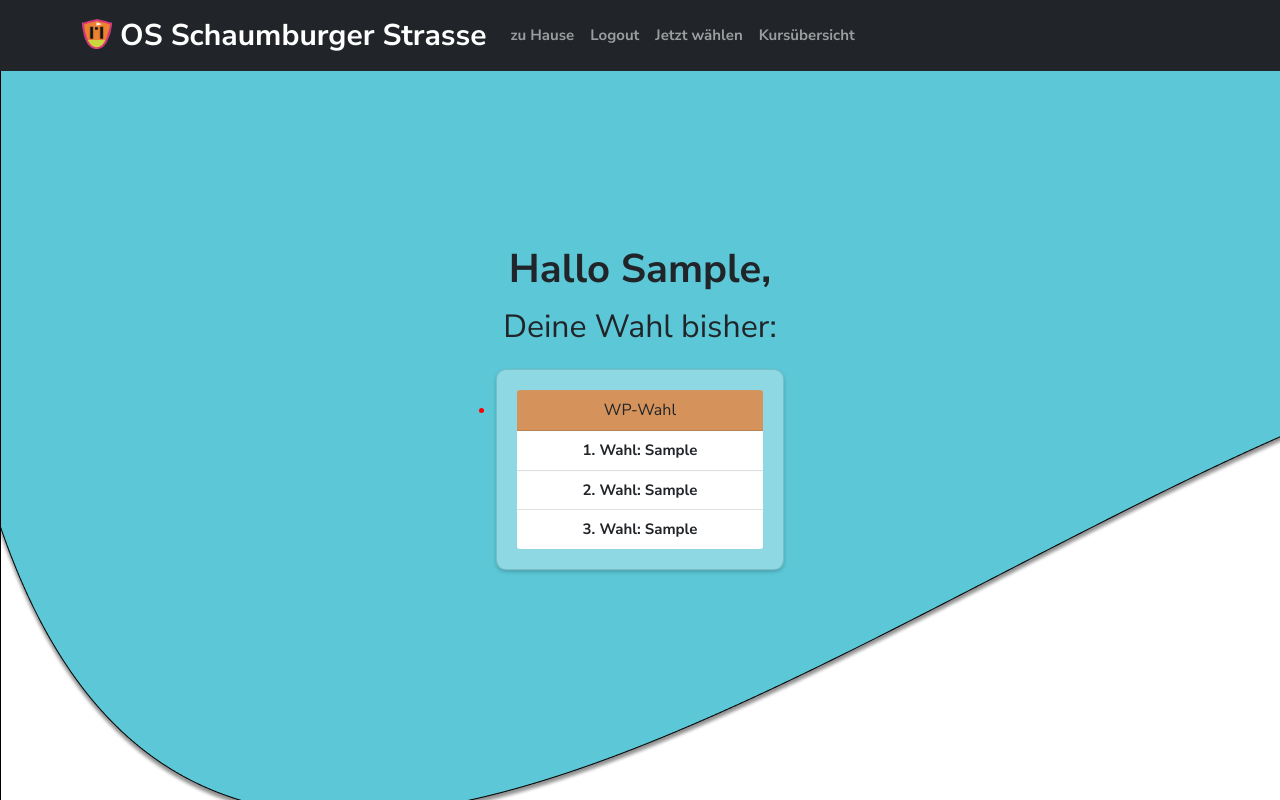
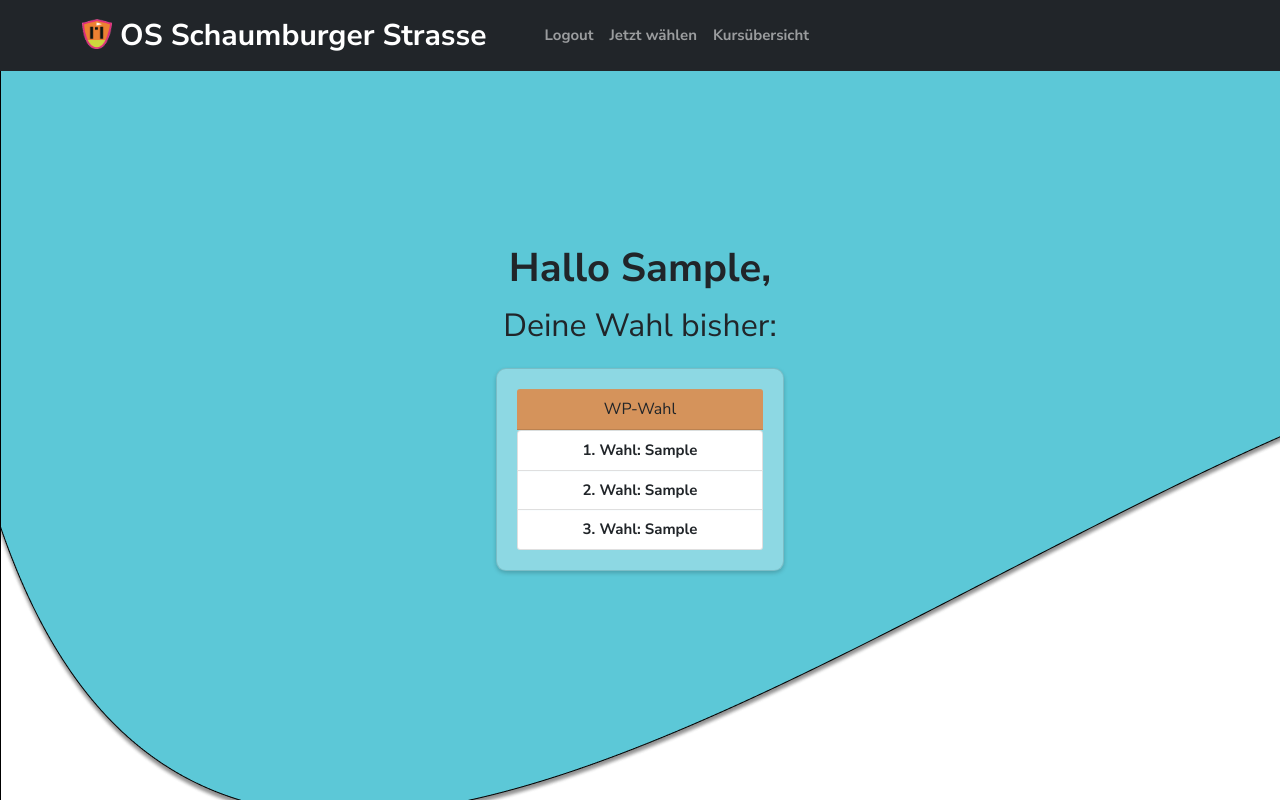
Before and after one commit to Zwennsch/schaumburg-votes, a Flask app: template voting/templates/views/voted.html in a window 1280 px wide. Run offline with Flask 2, Linux system fonts and the light colour scheme; the visitor is signed in with stand-in values (Sample User, id 1); data comes from the database, SQL or seed files in the repository; the template is opened without the code that fills it: most values are stand-ins (such as "Sample title", 1, 10 or a date in 2020).

Commit message:
marker invisible; removed home link

```diff
--- a/voting/static/styles.css
+++ b/voting/static/styles.css
@@ -8,11 +8,6 @@ a {
   font-weight: 700;
   font-size: 15px;
 }
-/*
-html, body{
-    height: 100%
-}
-*/
 .button-container {
   display: flex;
   align-items: center;
@@ -137,12 +132,10 @@ html, body{
   box-shadow: 0 2px 4px rgba(0, 0, 0, 0.2);
   padding: 20px;
 }
-/* TODO: Marker has to be removed somehow*/
 .voted-card::marker {
-  display: none;
-  color: red;
+  /* TODO: Marker has to be removed somehow. This is just a hack */
+  color: rgba(255, 255, 255, 0);
 }
-
 .welcome-logo {
   margin-right: 20px;
 }
--- a/voting/templates/base.html
+++ b/voting/templates/base.html
@@ -19,10 +19,16 @@
     />
     <title>Schaumburg wählt: {% block title %} {% endblock %}</title>
   </head>
-  <body background="{{ url_for('static', filename='desktop_background_main.png') }}">
+  <body
+    background="{{ url_for('static', filename='desktop_background_main.png') }}"
+  >
     <nav class="navbar fixed-top navbar-expand-lg navbar-dark bg-dark">
       <div class="container">
-        <a href="#" class="navbar-brand mb-0">
+        <a
+          href="{{ url_for('views.index') }}"
+          class="navbar-brand mb-0"
+          style="margin-right: 50px"
+        >
           <img
             class="mb-2"
             src="../static/schaumburg_logo.png"
@@ -45,9 +51,11 @@
         <div class="collapse navbar-collapse" id="navbarNav">
           <ul class="navbar-nav">
             <!-- TODO: make a link active depending on the page the user is on-->
-            <li class="nav-item">
-              <a class="nav-link" href="{{ url_for('views.index')}}">zu Hause</a>
-            </li>
+            <!-- <li class="nav-item">
+              <a class="nav-link" href="{{ url_for('views.index')}}"
+                >zu Hause</a
+              >
+            </li> -->
             {% if g.user %}
             <li class="nav-item">
               <a class="nav-link" href="{{ url_for('auth.logout')}}">Logout</a>
@@ -58,7 +66,9 @@
             </li>
             {% endif %}
             <li class="nav-item">
-              <a class="nav-link" href="{{ url_for('views.vote')}}">Jetzt wählen</a>
+              <a class="nav-link" href="{{ url_for('views.vote')}}"
+                >Jetzt wählen</a
+              >
             </li>
             <li class="nav-item">
               <a class="nav-link" href="{{ url_for('views.overview')}}"
--- a/voting/templates/views/voted.html
+++ b/voting/templates/views/voted.html
@@ -10,7 +10,7 @@
       >
         WP-Wahl
       </div>
-      <ul class="list-group list-group-flush">
+      <ul class="list-group">
         <li class="list-group-item">1. Wahl: {{ vote['first_vote'] }}</li>
         <li class="list-group-item">2. Wahl: {{ vote['second_vote'] }}</li>
         <li class="list-group-item">3. Wahl: {{ vote['third_vote'] }}</li>
```
